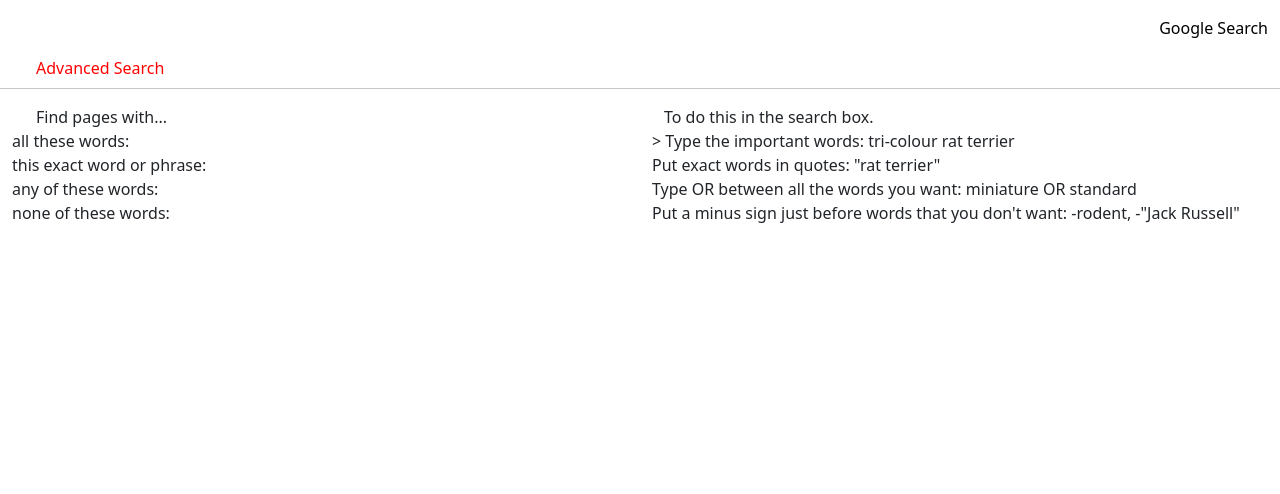
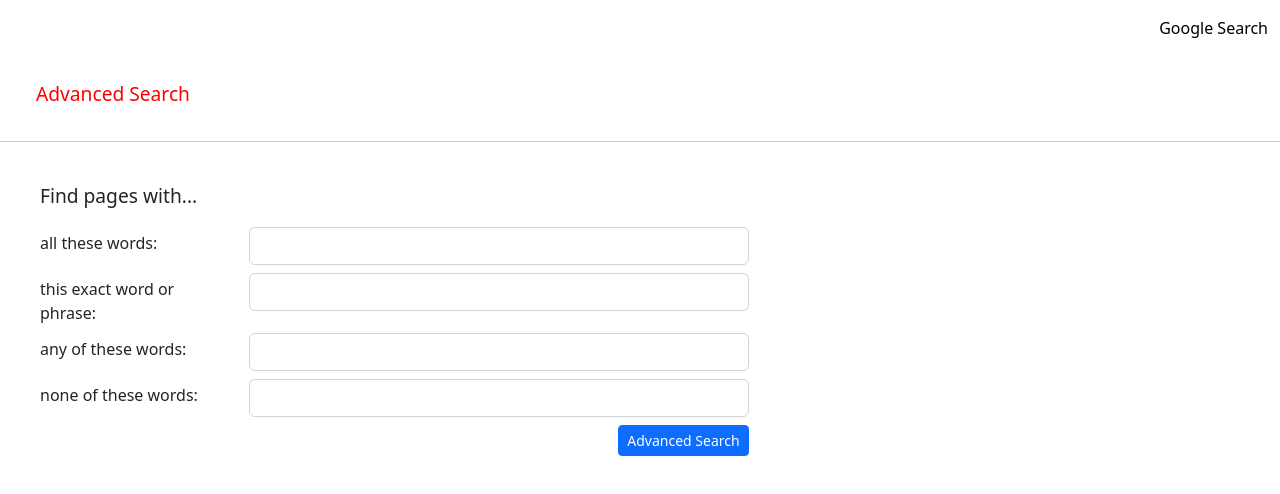
Before and after one commit to bonzonic/Google-Frontend, a plain HTML site: page advanced-search.html in a window 1280 px wide. Shown: the top 494 px of the page. Drawn offline with nearby package versions, Linux system fonts and the light colour scheme.

Commit message:
finished advanced

```diff
--- a/advanced-search.html
+++ b/advanced-search.html
@@ -15,57 +15,61 @@
                 <a href="index.html">Google Search</a>
             </div>
         </div>
-        <div class="row larger-text advanced-color">
-            <div class="ms-4">
+        <div class="row larger-text advanced-color big-text">
+            <div class="col-2 m-4">
                 Advanced Search
-            </div>
-            <div class="col-5">
-
             </div>
         </div>
         <div class="row">
             <hr class="mt-2 mb-3" />
         </div>
-        <div class="row">
-            <div class="col ms-4">
+        <div class="container-fluid ms-3 mt-4">
+            <div class="row mb-3">
+                <div class="col big-text">
                     Find pages with...
                 </div>
-            <div class="col">
-                To do this in the search box.
+            </div>
+            <form action="https://www.google.com/search">
+                <div class="row align-items-start mb-2">
+                    <div class="col-2 pt-1">
+                        all these words:
+                    </div>
+                    <div class="col-5 form-group">
+                        <input type="text" class="form-control" name="as_q">
+                    </div>
+                </div>
+                <div class="row mb-2">
+                    <div class="col-2 pt-1">
+                        this exact word or phrase:
+                    </div>
+                    <div class="col-5 form-group">
+                        <input type="text" class="form-control" name="as_epq">
+                    </div>
+                </div>
+                <div class="row mb-2">
+                    <div class="col-2 pt-1">
+                        any of these words:
+                    </div>
+                    <div class="col-5 form-group">
+                        <input type="text" class="form-control" name="as_oq">
+                    </div>
+                </div>
+                <div class="row mb-2">
+                    <div class="col-2 pt-1">
+                        none of these words:
+                    </div>
+                    <div class="col-5 form-group">
+                        <input type="text" class="form-control" name="as_eq">
                     </div>
                 </div>
                 <div class="row">
-            <div class="col">
-                all these words:
+                    <div class="col-2">
                     </div>
-            <div class="col">>
-                Type the important words: tri-colour rat terrier
+                    <div class="col-5 d-grid gap-2 d-md-flex justify-content-md-end">
+                        <input type="submit" class="btn btn-primary btn-sm" value="Advanced Search">
                     </div>
                 </div>
-        <div class="row">
-            <div class="col">
-                this exact word or phrase:
-            </div>
-            <div class="col">
-                Put exact words in quotes: "rat terrier"
-            </div>
-        </div>
-        <div class="row">
-            <div class="col">
-                any of these words:
-            </div>
-            <div class="col">
-                Type OR between all the words you want: miniature OR standard
-            </div>
-        </div>
-        <div class="row">
-            <div class="col">
-                none of these words:
-            </div>
-            <div class="col">
-                Put a minus sign just before words that you don't want: -rodent, -"Jack Russell"
-            </div>
-        </div>
+            </form>
         </div>
     </div>
 </body>
--- a/index.scss
+++ b/index.scss
@@ -23,3 +23,14 @@ div {
 .advanced-color {
     color: $advanced-search-color;
 }
+
+.big-text {
+    font-size: larger;
+}
+
+.advanced-search-button {
+    color: white;
+    background-color: #008AD8;
+    border: blue;
+    font-weight: bold;
+}
```
Also changed, not shown: index.css, 1 other file. Lines whose indentation alone changed are shown as unchanged.
